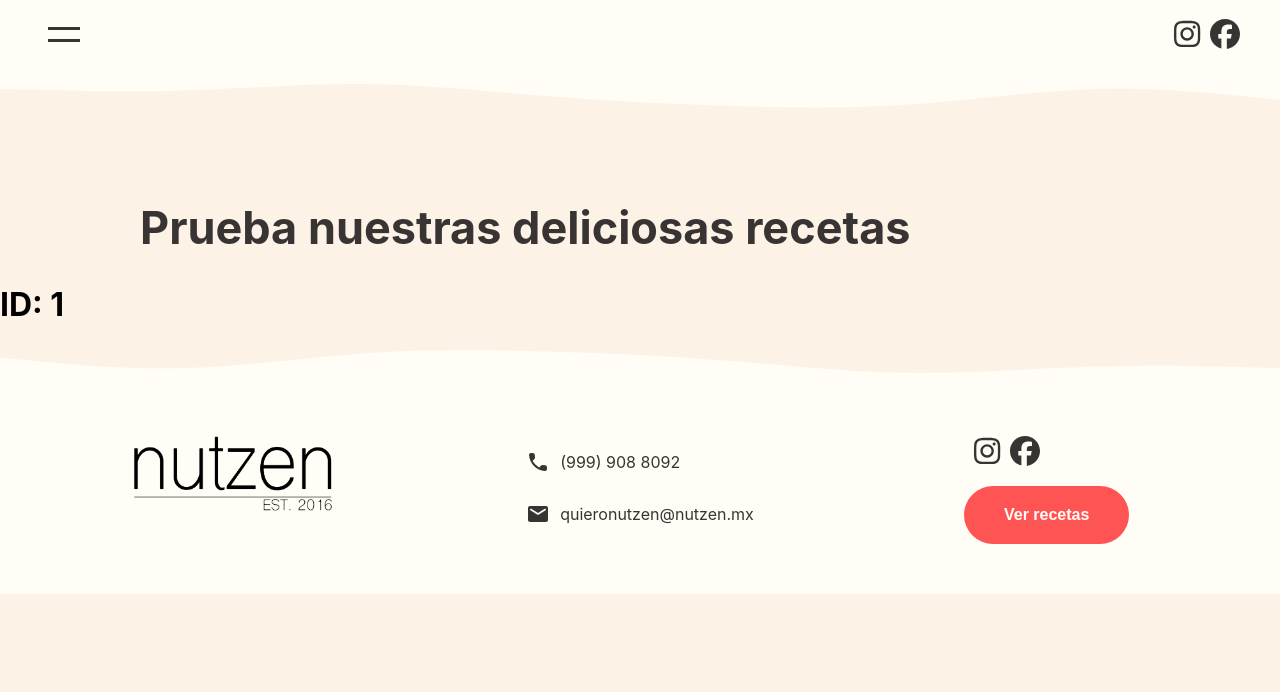
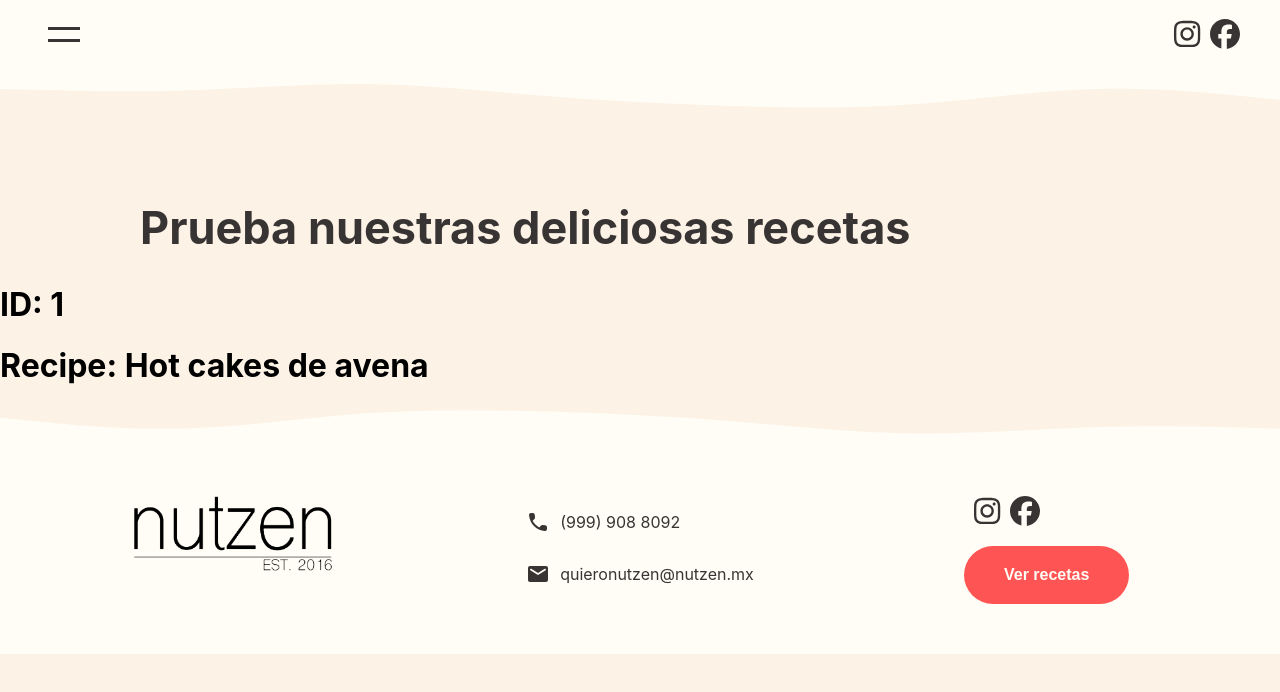
Before and after one commit to Abrahamcepedao/Nutzen-web, a Next.js app: page /receta/1 in a window 1280 px wide. Shown: the top 692 px of the page. Built offline with nearby package versions, Linux system fonts and the light colour scheme.

Commit message:
Updated receta

```diff
--- a/data/recipes.tsx
+++ b/data/recipes.tsx
@@ -1,4 +1,15 @@
-const recipes = [
+interface Recipe {
+    id: number;
+    type: string;
+    title: string;
+    subtitle: string;
+    img: string;
+    ingredients: string[];
+    proceso: string[];
+    notas: string[];
+}
+
+const recipes: Recipe[] = [
     {
         id: 1,
         type: 'Desayunos',
--- a/pages/receta/[id].tsx
+++ b/pages/receta/[id].tsx
@@ -16,11 +16,27 @@ import Footer from '../../components/Footer'
 /* Data */
 import { recipes } from '../../data/recipes'
 
+interface Recipe {
+    id: number;
+    type: string;
+    title: string;
+    subtitle: string;
+    img: string;
+    ingredients: string[];
+    proceso: string[];
+    notas: string[];
+}
+
 //@ts-ignore
 const Recipe = ({ id }) => {
+    const [recipe, setRecipe] = useState<Recipe | undefined>(undefined);
 
     useEffect(() => {
         console.log(id)
+
+        const recipe = recipes.find(recipe => recipe.id === parseInt(id))
+        console.log(recipe)
+        setRecipe(recipe);
 
     })
 
@@ -48,6 +64,7 @@ const Recipe = ({ id }) => {
             </div>
 
             <h1>ID: {id}</h1>
+            <h1>Recipe: {recipe?.title}</h1>
 
             {/* Footer */}
             <Footer />
```
